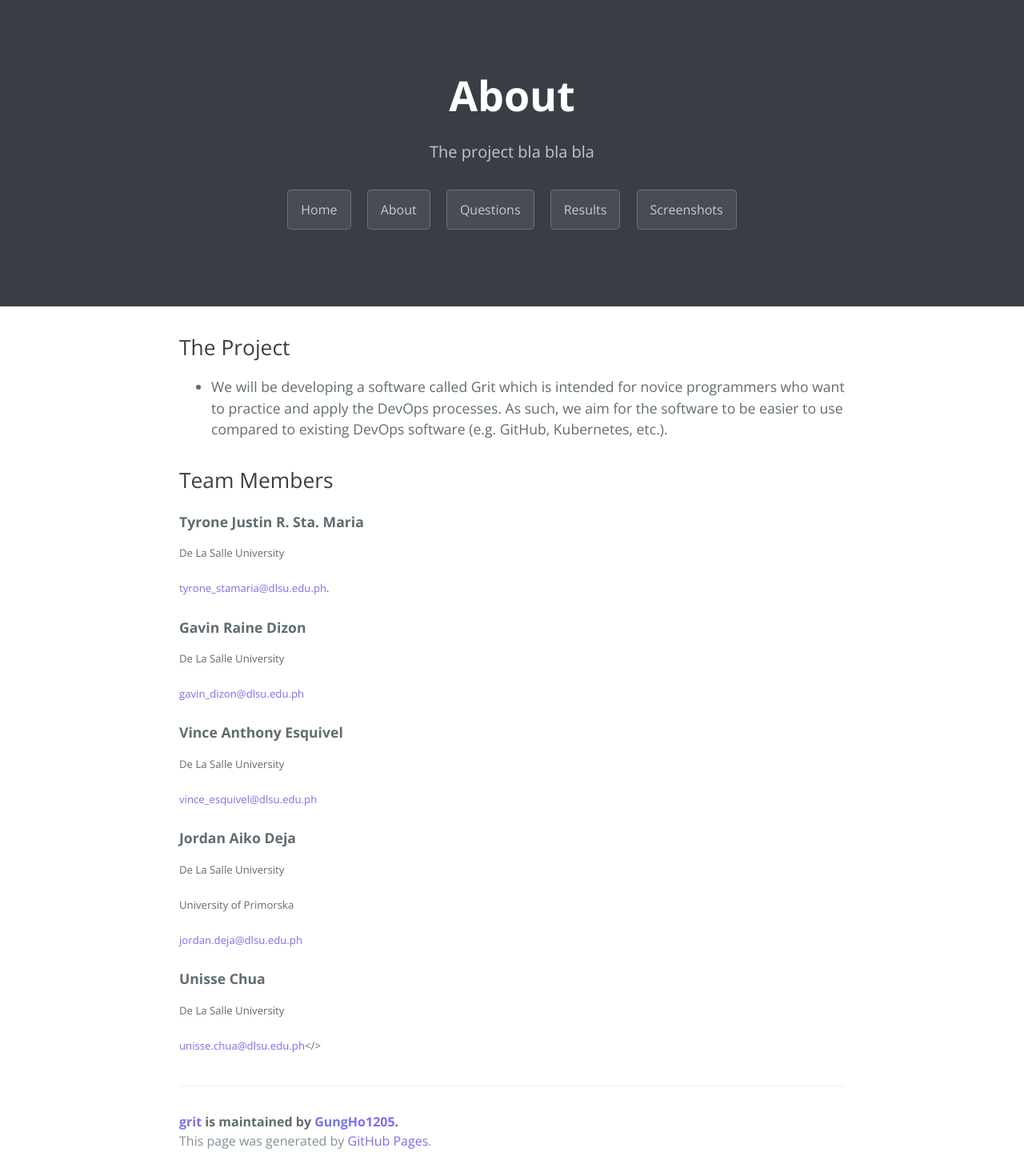
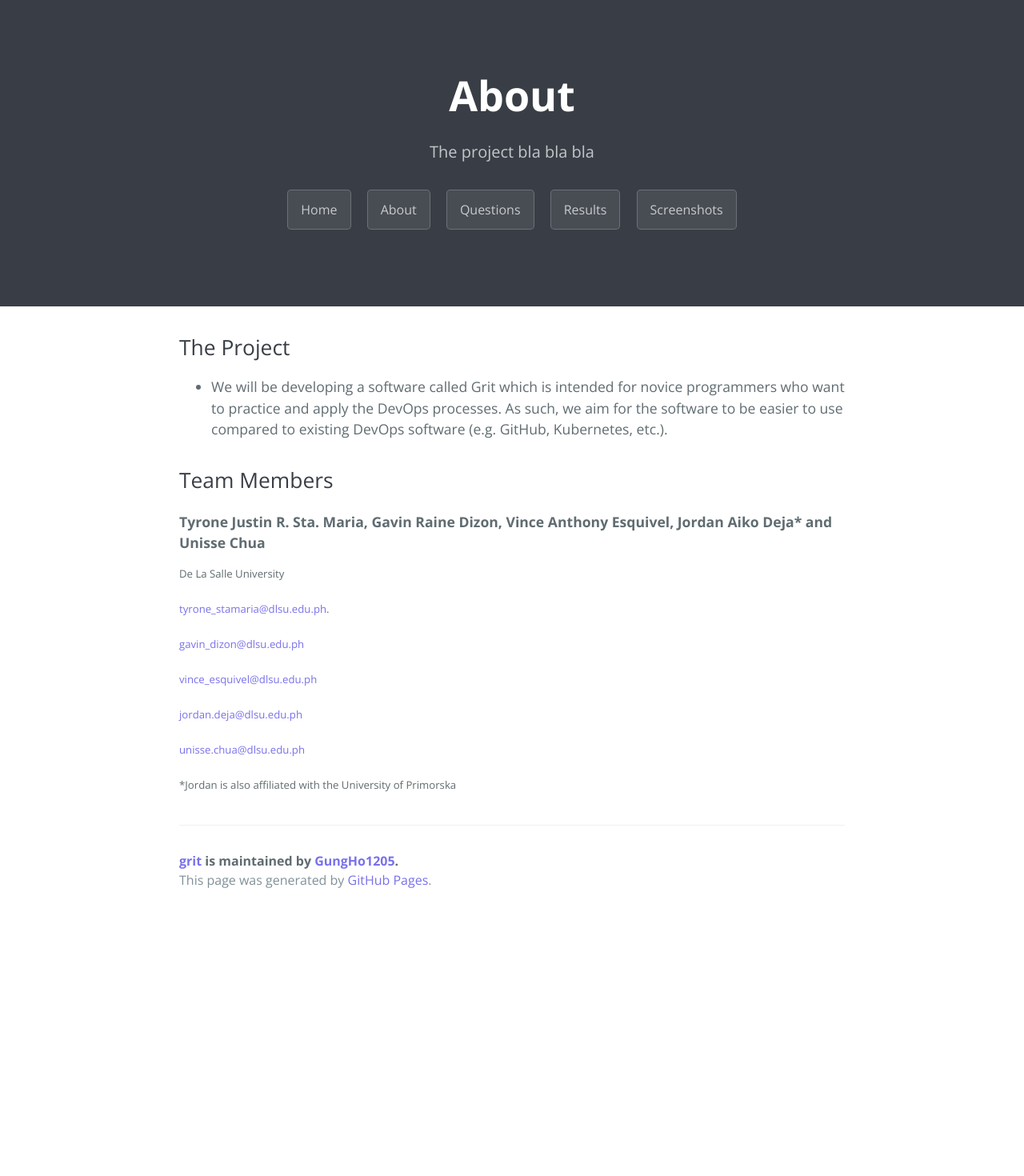
Before and after one commit to GungHo1205/grit, a Jekyll site: the page built from about.md, in a window 1280 px wide. Shown: the whole page at 80% size. Built offline with Jekyll 4.4.1, drawn with Linux system fonts in a browser that asks for light colours; after the commit the page ends 1144 px from its top, so only the background shows below that.

Commit message:
updated team members (shorter view)

```diff
--- a/about.md
+++ b/about.md
@@ -11,34 +11,18 @@ description: The project bla bla bla
 
 ## Team Members
 
-**Tyrone Justin R. Sta. Maria**
+**Tyrone Justin R. Sta. Maria, Gavin Raine Dizon, Vince Anthony Esquivel, Jordan Aiko Deja* and Unisse Chua**
 
 <sup>De La Salle University</sup>
 
 <sup>[tyrone_stamaria@dlsu.edu.ph](mailto:tyrone_stamaria@dlsu.edu.ph).</sup>
 
-**Gavin Raine Dizon**
-
-<sup>De La Salle University</sup>
-
 <sup>[gavin_dizon@dlsu.edu.ph](mailto:gavin_dizon@dlsu.edu.ph)</sup>
-
-**Vince Anthony Esquivel**
-
-<sup>De La Salle University</sup>
 
 <sup>[vince_esquivel@dlsu.edu.ph](mailto:vince_esquivel@dlsu.edu.ph)</sup>
 
-**Jordan Aiko Deja**
-
-<sup>De La Salle University</sup>
-
-<sup>University of Primorska</sup>
-
 <sup>[jordan.deja@dlsu.edu.ph](mailto:jordan.deja@dlsu.edu.ph)</sup>
 
-**Unisse Chua**
+<sup>[unisse.chua@dlsu.edu.ph](mailto:unisse.chua@dlsu.edu.ph)</sup>
 
-<sup>De La Salle University</sup>
-
-<sup>[unisse.chua@dlsu.edu.ph](mailto:unisse.chua@dlsu.edu.ph)</>
+<sup>*Jordan is also affiliated with the University of Primorska</sup>
```
